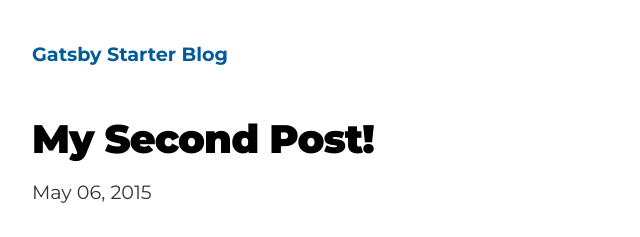
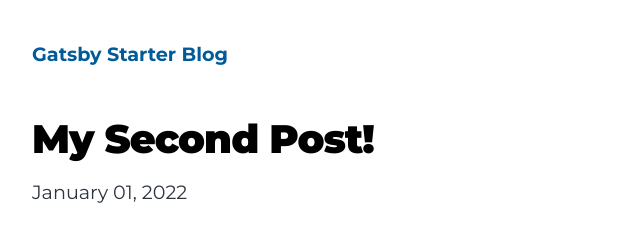
Before and after one commit to CaptMadhan/gatsby-starter-blog-master, a Gatsby site: page /my-second-post/ in a window 1280 px wide. Shown: the top 237 px of the page, 292-932 px from the left. Built offline with nearby package versions, Linux system fonts and the light colour scheme; Gatsby itself is replaced by a stand-in of ours.

Commit message:
Update index.md

```diff
--- a/content/blog/my-second-post/index.md
+++ b/content/blog/my-second-post/index.md
@@ -1,6 +1,6 @@
 ---
 title: My Second Post!
-date: "2015-05-06T23:46:37.121Z"
+date: "2022-01-01T23:46:37.121Z"
 ---
 
 Wow! I love blogging so much already.
```
